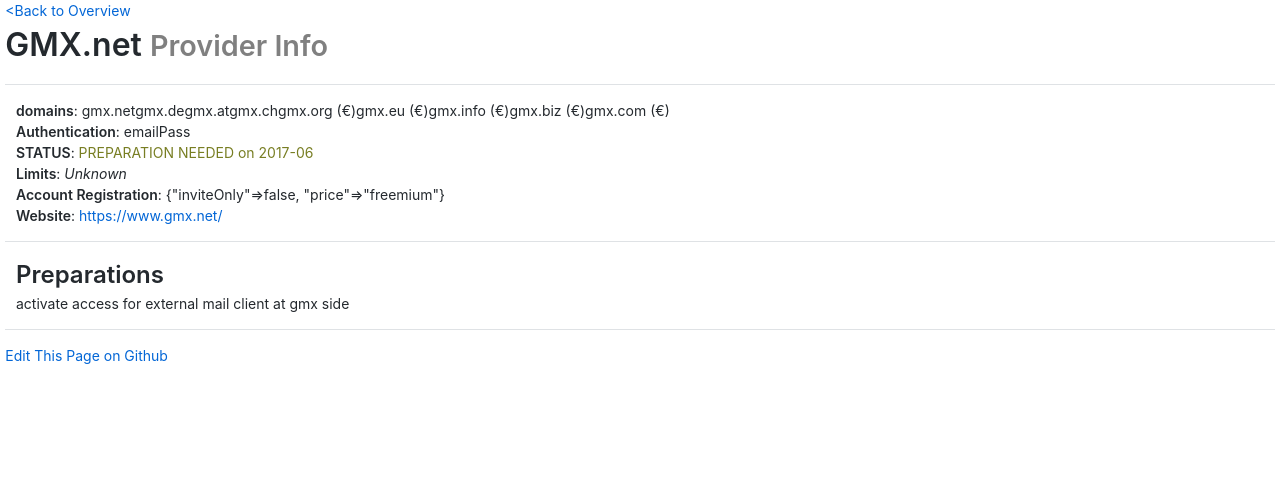
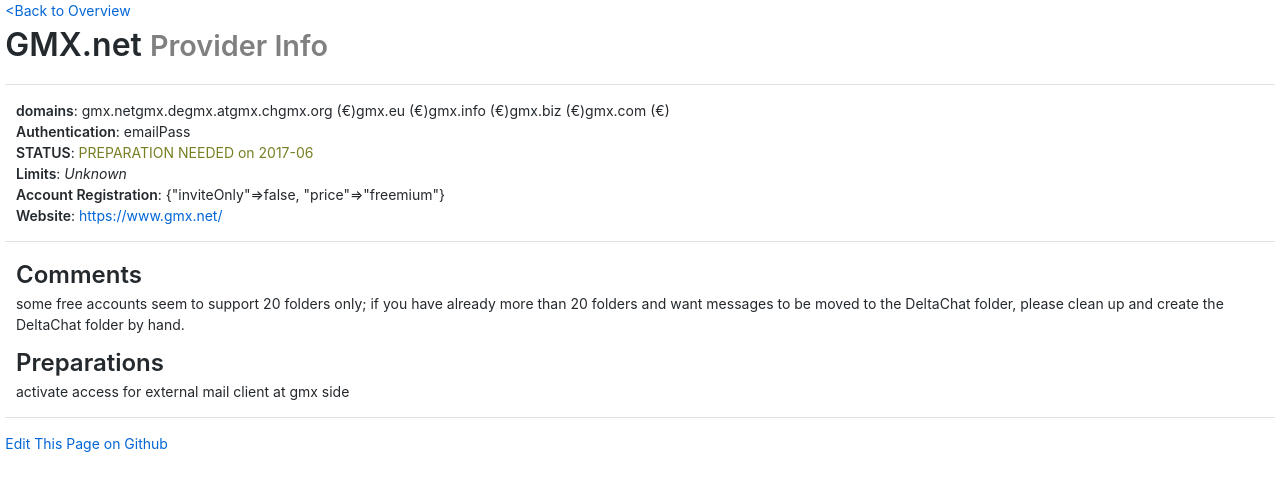
Before and after one commit to deltachat/provider-db, a Jekyll site: the page built from _providers/gmx.net.md, in a window 1280 px wide. Shown: the top 491 px of the page. Built offline with Jekyll 4.4.1, drawn with Linux system fonts in a browser that asks for light colours.

Commit message:
add hint about gmx folder limitations

```diff
--- a/_providers/gmx.net.md
+++ b/_providers/gmx.net.md
@@ -20,5 +20,11 @@
  price: freemium
 ---
 
+## Comments
+some free accounts seem to support 20 folders only;
+if you have already more than 20 folders
+and want messages to be moved to the DeltaChat folder,
+please clean up and create the DeltaChat folder by hand.
+
 ## Preparations
 activate access for external mail client at gmx side
```
